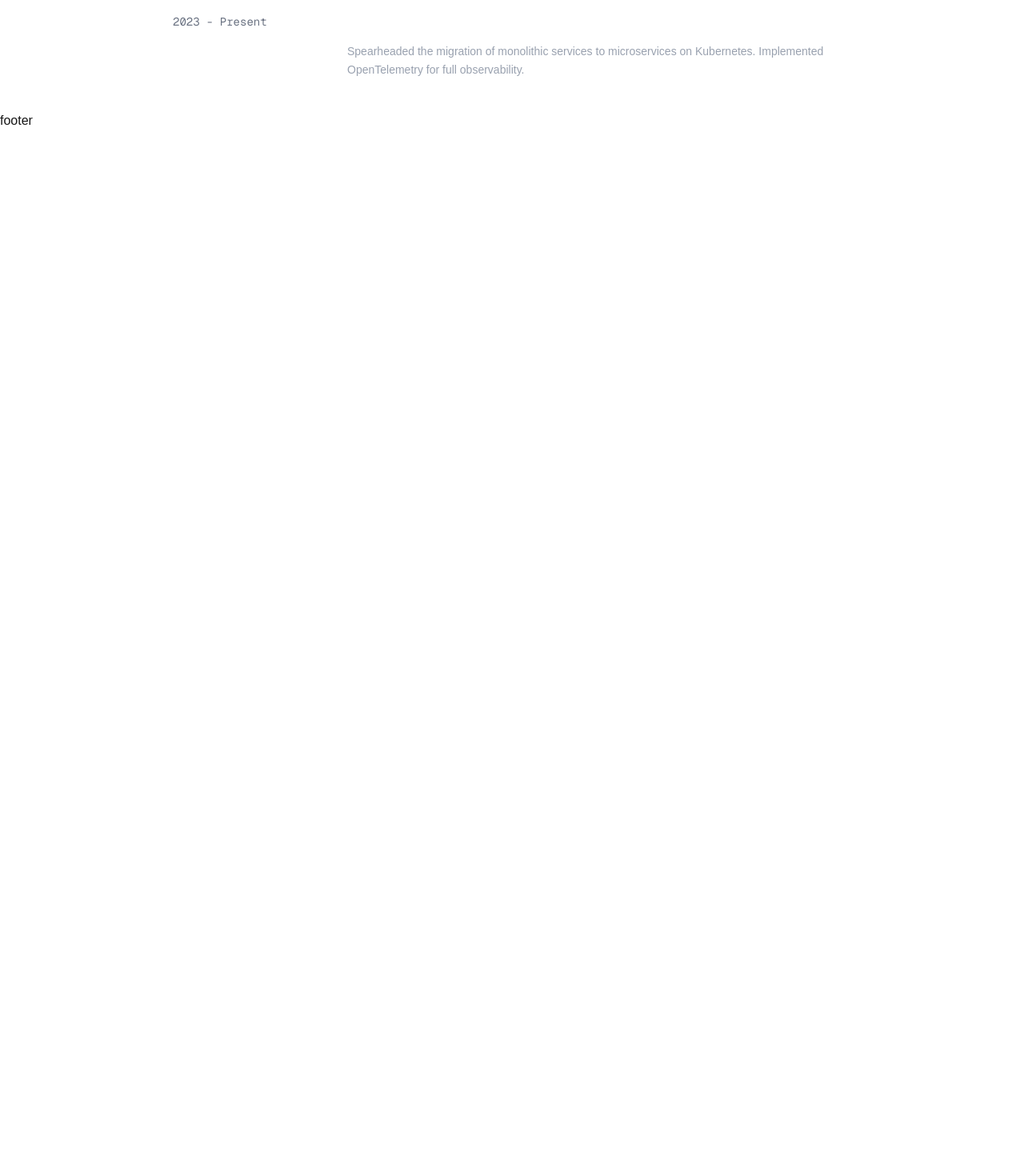
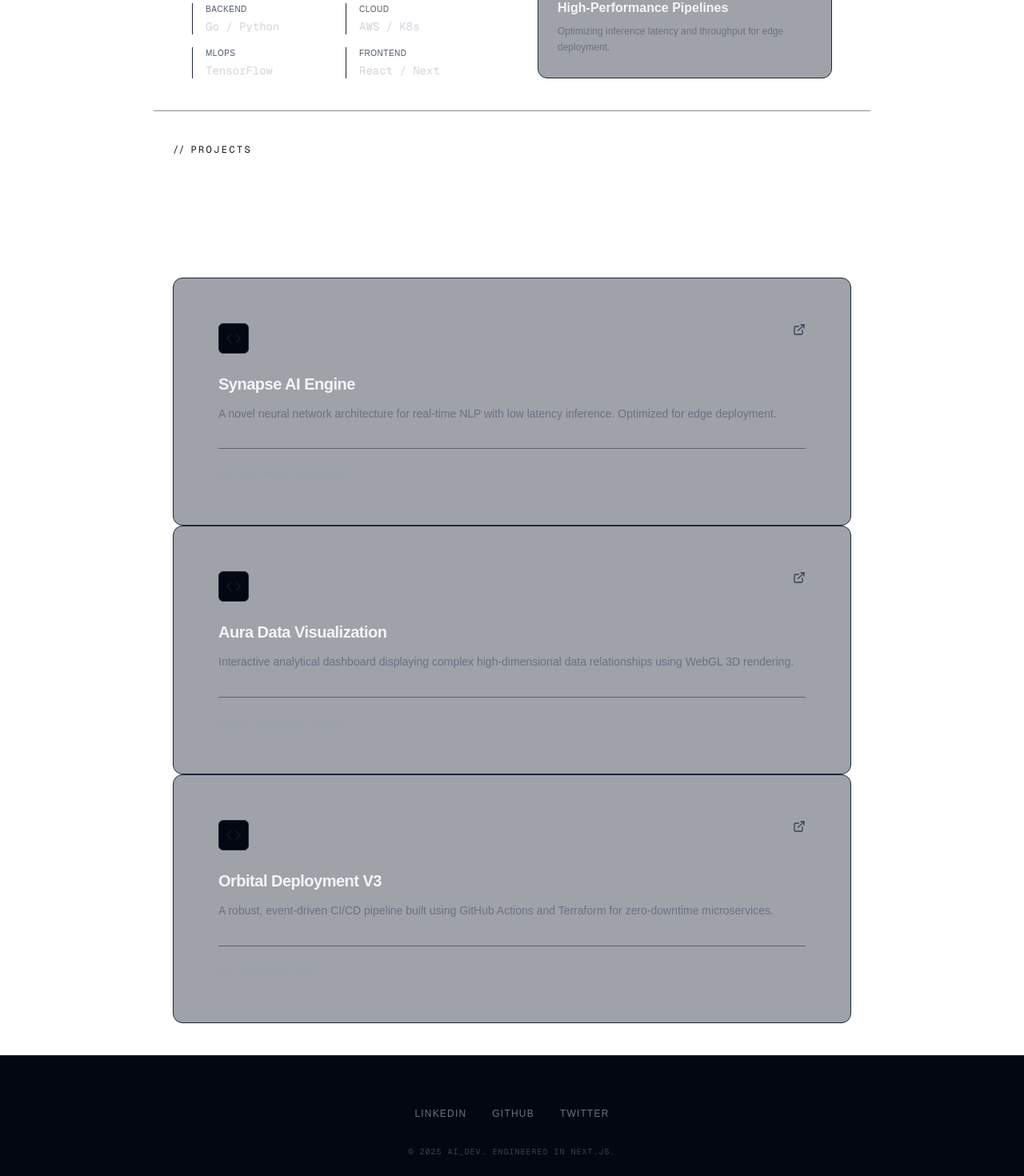
Before and after one commit to knowingEyes/portfolio, a Next.js app: page / in a window 1280 px wide. Shown: the part 1320-2790 px from the top of the page at 80% size. Before the commit the page ends 1483 px from the top, so only its background shows below. Built offline with nearby package versions, Linux system fonts and the light colour scheme.

Commit message:
feat: add Projects section with reusable ProjectCard component and styles
- Create new Projects section component
- Add reusable ProjectCard component
- Update home page to display projects
- Add Footer with content and styles

u

```diff
--- a/app/page.js
+++ b/app/page.js
@@ -3,14 +3,16 @@ import Header from "@/components/layout/Header";
 import About from "@/sections/About";
 import Expertise from "@/sections/Expertise";
 import Hero from "@/sections/Hero";
+import Projects from "@/sections/Projects";
 
 export default function App() {
   return (
     <main className="">
       <Header />
       <Hero />
+      <About />
       <Expertise />
-      <About />
+      <Projects />
       <Footer />
     </main>
   );
--- /dev/null
+++ b/components/card/ProjectCard.jsx
@@ -0,0 +1,35 @@
+import { ExternalLink } from "lucide-react";
+import Card from "../ui/Card";
+import { Code } from "lucide-react";
+
+const ProjectCard = ({ project }) => (
+  <Card className="h-full flex flex-col group p-0 bg-gray-900/20">
+    <div className="p-8 grow relative z-10">
+      <div className="flex justify-between items-start mb-6">
+        <div className="p-2 bg-gray-950 rounded-md border border-gray-800 text-primary-500 group-hover:text-primary-400 group-hover:border-primary-500/30 transition-colors">
+          <Code className="h-5 w-5" />
+        </div>
+        <ExternalLink className="h-4 w-4 text-gray-700 group-hover:text-primary-400 transition-colors" />
+      </div>
+
+      <h4 className="text-xl font-bold text-gray-100 mb-3 tracking-tight group-hover:text-primary-400 transition-colors">
+        {project.title}
+      </h4>
+
+      <p className="text-sm text-gray-500 leading-relaxed mb-8">
+        {project.description}
+      </p>
+
+      <div className="mt-auto pt-6 border-t border-gray-800/50 flex flex-wrap gap-2">
+        {project.stack.map((tech) => (
+          <span key={tech} className="text-[10px] font-mono text-gray-400">
+            #{tech}
+          </span>
+        ))}
+      </div>
+    </div>
+    {/* Sophisticated gradient overlay */}
+    <div className="absolute inset-0 bg-linear-to-b from-transparent via-transparent to-primary-900/5 opacity-0 group-hover:opacity-100 transition-opacity duration-500 pointer-events-none"></div>
+  </Card>
+);
+export default ProjectCard;
--- a/components/layout/Footer.jsx
+++ b/components/layout/Footer.jsx
@@ -1,8 +1,21 @@
-
-
-
-const Footer = () => {
-  return <footer>footer</footer>;
-};
-
+const Footer = () => (
+  <footer className="bg-gray-950 py-16 border-t border-gray-900">
+    <div className="max-w-6xl mx-auto px-4 text-center">
+      <div className="mb-8 flex justify-center space-x-8">
+        {["LinkedIn", "GitHub", "Twitter"].map((social) => (
+          <a
+            key={social}
+            href="#"
+            className="text-gray-500 hover:text-primary-400 transition-colors text-xs uppercase tracking-widest"
+          >
+            {social}
+          </a>
+        ))}
+      </div>
+      <p className="text-gray-700 text-[10px] font-mono uppercase tracking-widest">
+        &copy; {new Date().getFullYear()} AI_Dev. Engineered in Next.js.
+      </p>
+    </div>
+  </footer>
+);
 export default Footer;
--- /dev/null
+++ b/sections/Projects.jsx
@@ -0,0 +1,53 @@
+import ProjectCard from "@/components/card/ProjectCard";
+import SectionLabel from "@/components/ui/SectionLabel";
+import SectionTitle from "@/components/ui/SectionTitle";
+import { Zap } from "lucide-react";
+import { Code } from "lucide-react";
+import { Clock } from "lucide-react";
+const PROJECTS_DATA = [
+  {
+    id: 1,
+    title: "Synapse AI Engine",
+    description:
+      "A novel neural network architecture for real-time NLP with low latency inference. Optimized for edge deployment.",
+    stack: ["PyTorch", "Rust", "Kubernetes"],
+    link: "#",
+  },
+  {
+    id: 2,
+    title: "Aura Data Visualization",
+    description:
+      "Interactive analytical dashboard displaying complex high-dimensional data relationships using WebGL 3D rendering.",
+    stack: ["React", "TypeScript", "Three.js"],
+    link: "#",
+  },
+  {
+    id: 3,
+    title: "Orbital Deployment V3",
+    description:
+      "A robust, event-driven CI/CD pipeline built using GitHub Actions and Terraform for zero-downtime microservices.",
+    stack: ["Go", "Terraform", "AWS"],
+    link: "#",
+  },
+];
+
+const STATS_DATA = [
+  { value: "8+", label: "Years Experience", icon: Clock },
+  { value: "50+", label: "Systems Shipped", icon: Code },
+  { value: "99.9%", label: "Uptime Achieved", icon: Zap },
+];
+const Projects = () => {
+  return (
+    <section>
+      <SectionLabel>Projects</SectionLabel>
+      <SectionTitle>
+        Technical solutions engineered for scale and performance.
+      </SectionTitle>
+      {PROJECTS_DATA.map((data) => (
+        <ProjectCard project={data} key={data.id} />
+      ))}
+    </section>
+  );
+};
+
+export default Projects;
```
